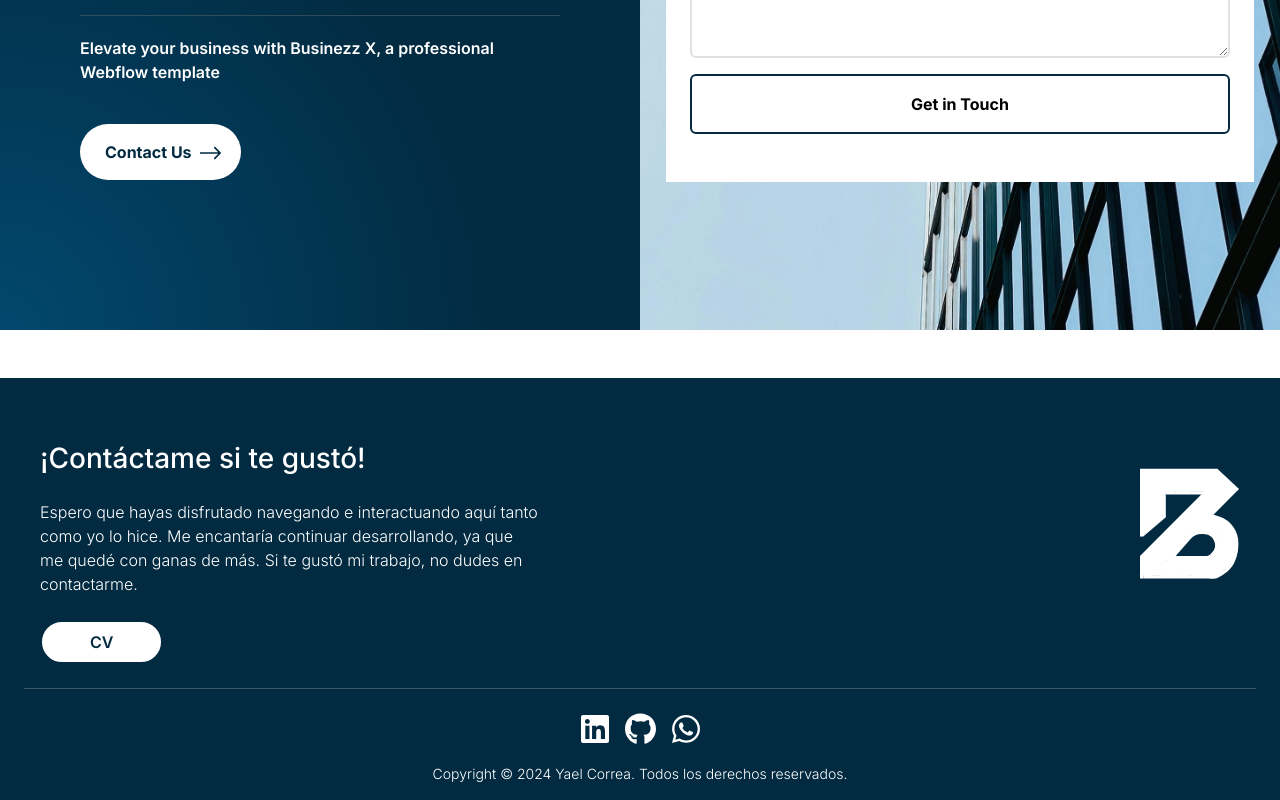
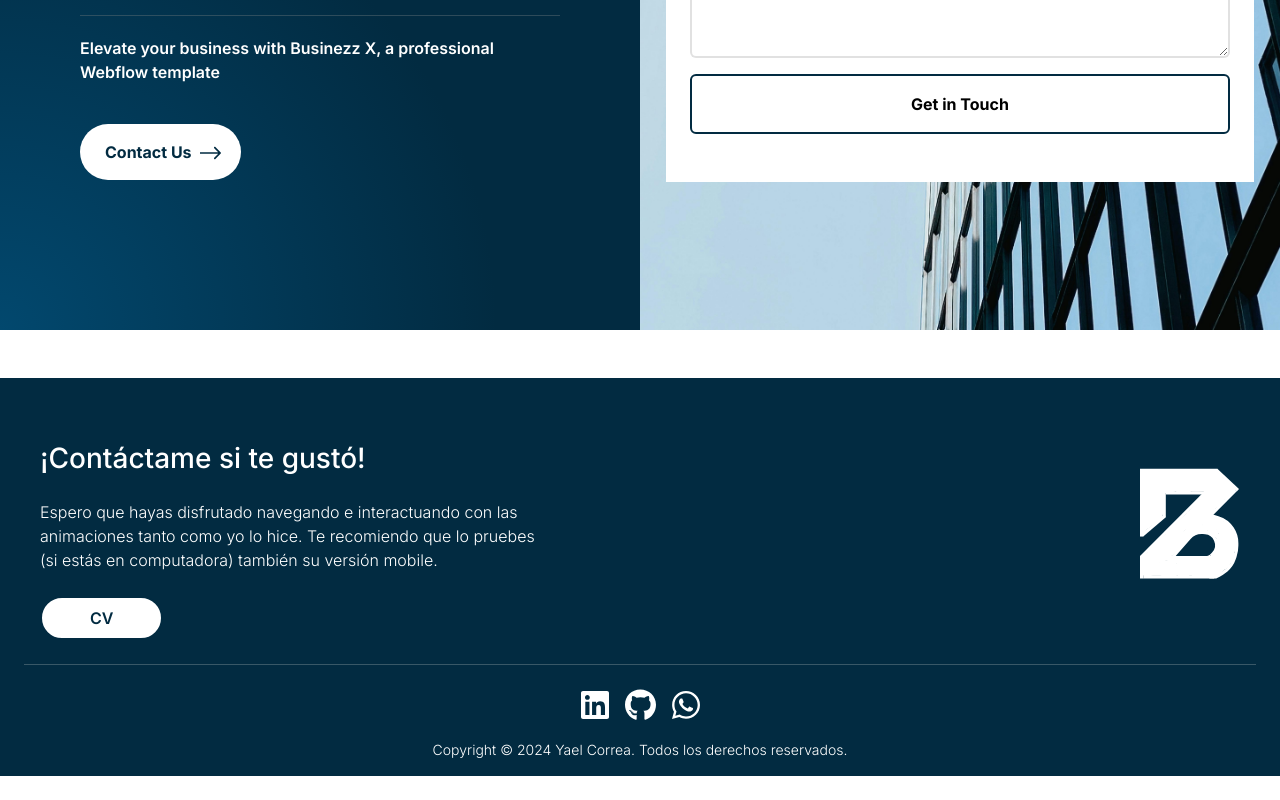
Before and after one commit to yayuwu/domo-challenge, a React (Vite) app: page / in a window 1280 px wide. Shown: the part 430-1230 px from the top of the page. After the commit the page ends 1206 px from the top, so only its background shows below. Built offline with nearby package versions, Linux system fonts and the light colour scheme; the HTML template or start-up script is replaced by a standard one.

Commit message:
Change text

```diff
--- a/src/components/footer.jsx
+++ b/src/components/footer.jsx
@@ -2,7 +2,7 @@ import { FontAwesomeIcon } from '@fortawesome/react-fontawesome';
 import { faLinkedin } from '@fortawesome/free-brands-svg-icons';
 import { faGithub } from '@fortawesome/free-brands-svg-icons';
 import { faWhatsapp } from '@fortawesome/free-brands-svg-icons';
-import logoWhite from '../../public/logo-white.svg'
+import logoWhite from '/logo-white.svg'
 
 import '../css/footer.css'
 
@@ -13,7 +13,7 @@ export const Footer = () => {
                 <div className='px-3 pt-3 d-flex justify-content-between flex-wrap'>
                     <div className='contact-text'>
                         <h3 className='mb-4'>¡Contáctame si te gustó!</h3>
-                        <p className='fw-light'>Espero que hayas disfrutado navegando e interactuando aquí tanto como yo lo hice. Me encantaría continuar desarrollando, ya que me quedé con ganas de más. Si te gustó mi trabajo, no dudes en contactarme.</p>
+                        <p className='fw-light'>Espero que hayas disfrutado navegando e interactuando con las animaciones tanto como yo lo hice. Te recomiendo que lo pruebes (si estás en computadora) también su versión mobile.</p>
                         <button className='rounded-pill py-2 my-2 px-5 fw-bold'><a href='https://drive.google.com/file/d/1rCvT8Ks41M0F6D2Ufp9ptRlBxlT6H0pC/view?usp=sharing' target='_blank'>CV</a></button>
                     </div>
                     <div>
```
Also changed, not shown: 1 other file (tests, documents, lock files or other folders).
